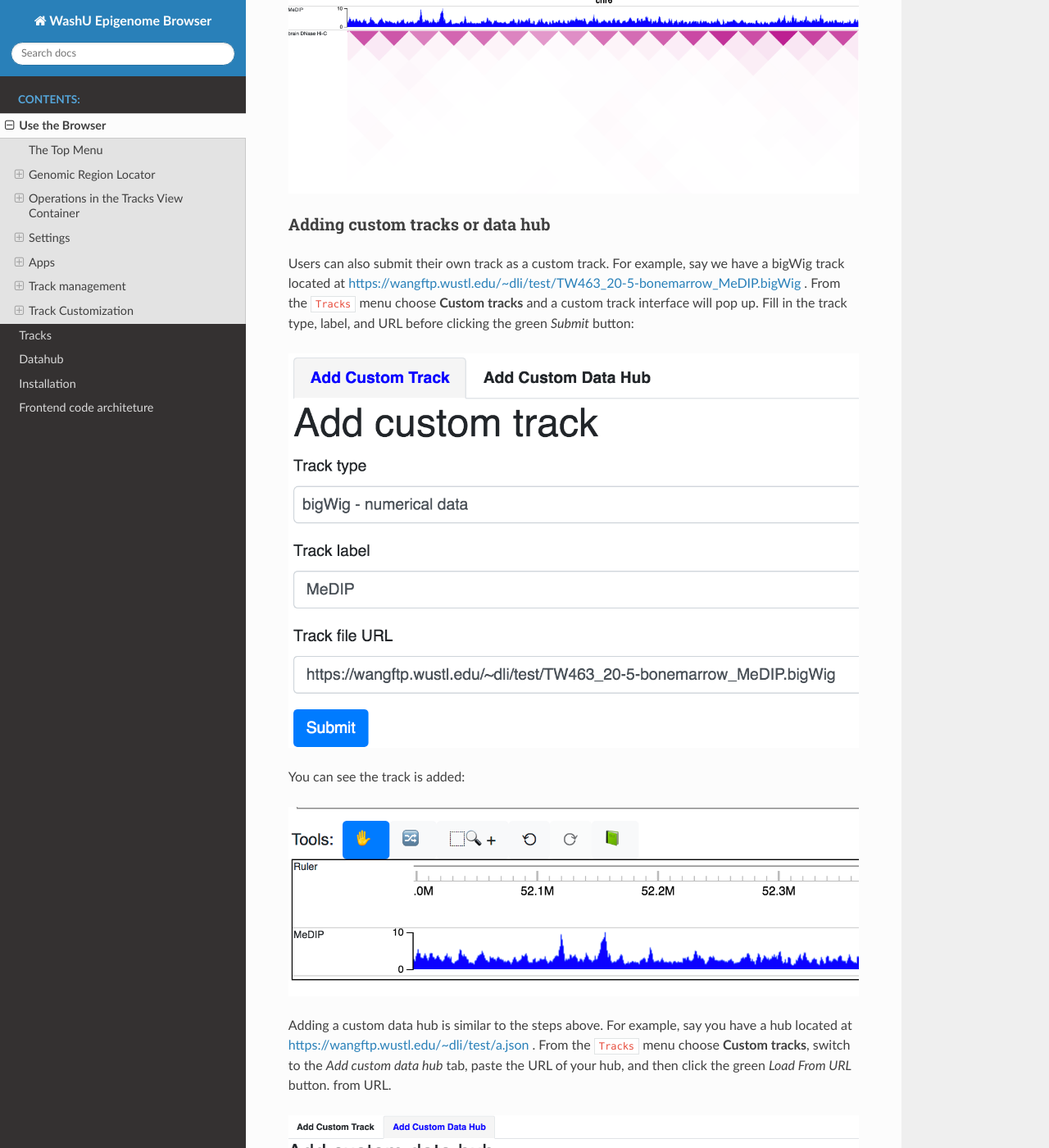
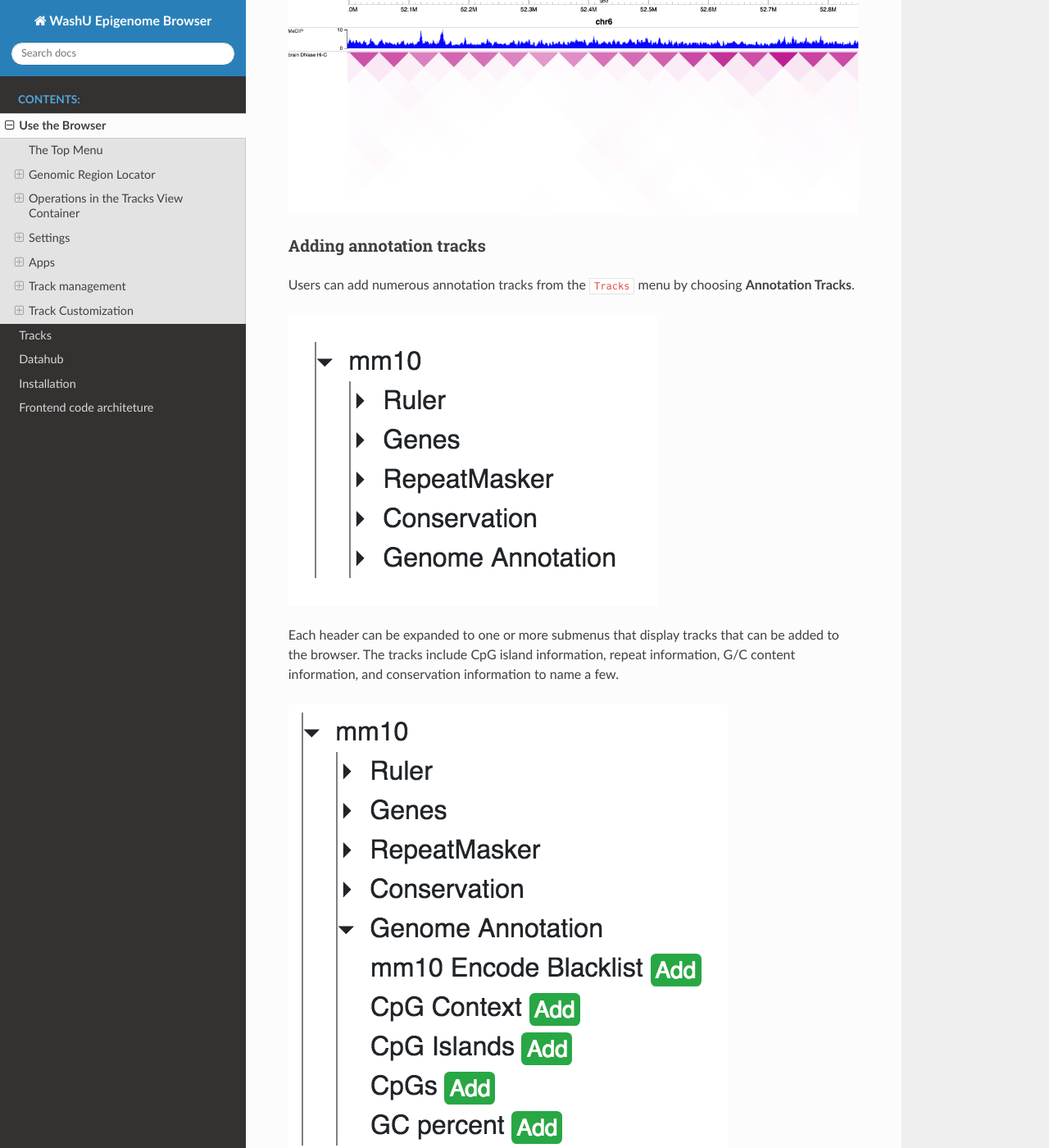
Before and after one commit to lidaof/eg-docs, a Sphinx documentation site: the page built from docs/usage.rst, in a window 1280 px wide and 1400 px high, scrolled down 12905 px. Shown: the whole window at 82% size. Built offline with Sphinx 7.4.7 and the Read the Docs theme 2.0.0, drawn with Linux system fonts in a browser that asks for light colours; some of the changed text lies outside the part shown.

Commit message:
Update usage.rst

```diff
--- a/docs/usage.rst
+++ b/docs/usage.rst
@@ -248,8 +248,8 @@ From the ``Tracks`` menu choose **Public Data Hubs**. This will display all of t
 
 .. image:: _static/mm10_4dn.png
 
-After a hub is added, a facet table containing all tracks will pop up. This allows you to choose
-any tracks you are interested in:
+After a hub is added, a ``facet table`` containing all tracks will pop up. This allows you to choose
+any tracks you are interested in. The ``facet table`` can also be revisted through the menu when you choose **Track Facet Table**:
 
 .. image:: _static/mm10_4dn_facet.png
 
@@ -265,7 +265,18 @@ Click the *Add* button to add the track(s) you want. You can then view tracks in
 
 .. image:: _static/mm10_4dn_track_added.png
 
-Adding custom tracks or data hub
+Adding annotation tracks
+~~~~~~~~~~~~~~~~~~~~~~~~
+
+Users can add numerous annotation tracks from the ``Tracks`` menu by choosing **Annotation Tracks**.
+
+.. image:: _static/Annotation_Tracks.png
+
+Each header can be expanded to one or more submenus that display tracks that can be added to the browser. The tracks include CpG island information, repeat information, G/C content information, and conservation information to name a few.
+
+.. image:: _static/Annotation_Tracks_Expanded.png
+
+Adding a custom track or data hub
 ~~~~~~~~~~~~~~~~~~~~~~~~~~~~~~~~
 
 Users can also submit their own track as a custom track. For example, say we have a bigWig track located at
```
